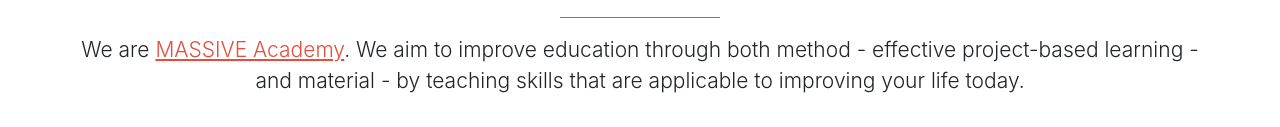
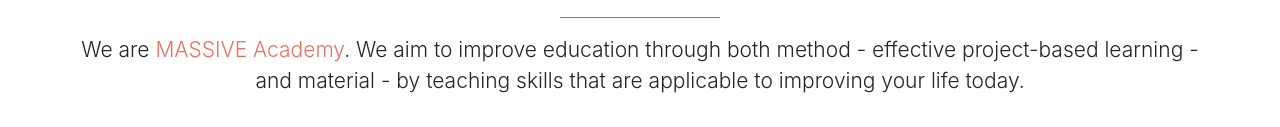
Before and after one commit to francisrod01/building-html-sites, a website: page projects/one-million-lines/index.html in a window 1280 px wide. In both pictures the pointer is over the link "MASSIVE Academy". Shown: the part 1003-1130 px from the top of the page. Drawn offline with nearby package versions, Linux system fonts and the light colour scheme.

Commit message:
[oml] Added homepage link hover style

```diff
--- a/projects/one-million-lines/css/custom.css
+++ b/projects/one-million-lines/css/custom.css
@@ -46,6 +46,12 @@
   color: #e74c3c;
 }
 
+.homepage a:hover {
+  color: #e74c3c;
+  text-decoration: none;
+  opacity: .8;
+}
+
 .homepage hr {
   margin-top: 15px;
   border-top: 1px solid #e74c3c;
```
